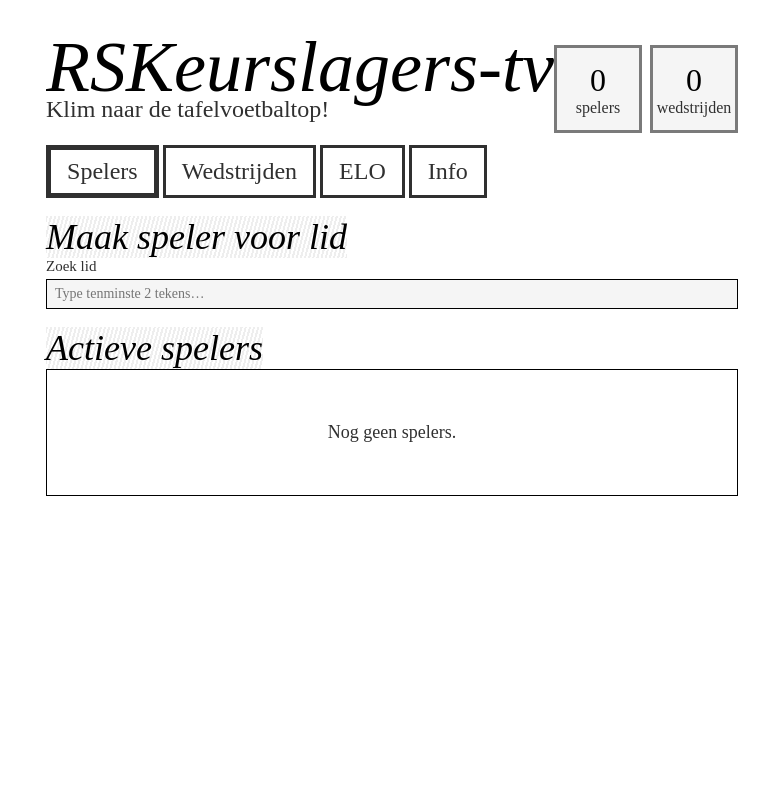
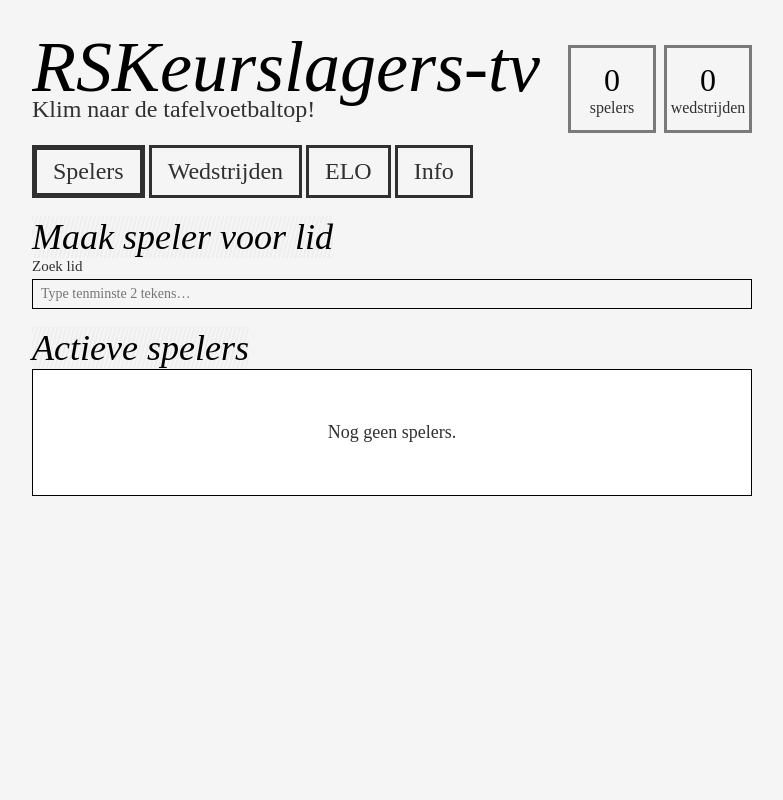
Before and after one commit to TheFedJo/rskeurslagers-tv, a Django app: page /rskeurslagers-tv/ in a window 1280 px wide. Shown: the whole page, without its empty margins (248-1031 px from the left). Run offline with Django 5.2, Linux system fonts and the light colour scheme; data that the repository does not hold is empty.

Commit message:
add ground class div to not have to use body css rules

```diff
--- a/RSKeurslagers-tv/qualitybutchertv/static/qualitybutchertv/css/base-elements.css
+++ b/RSKeurslagers-tv/qualitybutchertv/static/qualitybutchertv/css/base-elements.css
@@ -5,19 +5,17 @@
     padding: 0;
 }
 
-/* ── Base ────────────────────────────────────────────────── */
-body {
+/* ── Root and ground wrapper ────────────────────────────────────────── */
+.ground { /* initial page spanning body div */
     font-family: serif;
-    margin: min(2rem, 1vw);
-    max-height: 100vh;
-    background: var(--color-background-primary);
+    padding: min(2rem, 1vw);
+    height: 100vh;
+    background: var(--color-background-secondary);
     justify-content: center;
     display: flex;
-
 }
 
-/* ── Root wrapper ────────────────────────────────────────── */
-.root {
+.root { /* width limited all-containing div */
     max-width: 720px;
     width: 100%;
 }
@@ -128,11 +126,10 @@ input[type="checkbox"]:disabled {
 }
 
 @media (max-width: 500px) {
-    body {
-        margin: min(1rem, 1vw);
+    .ground { /* initial body div */
+        padding: min(1rem, 1vw);
     }
-
-    .root {
+    .root { /* width limited all-containing div */
         max-width: 100%;
     }
 
```
